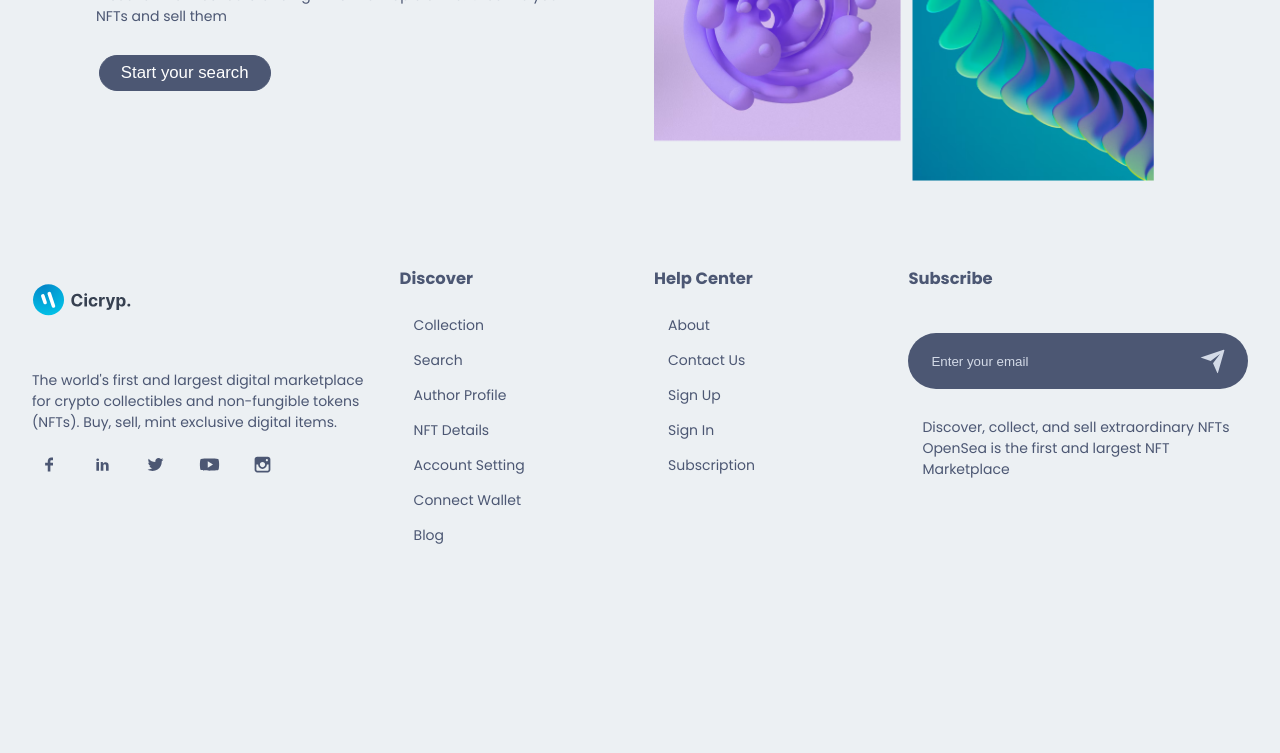
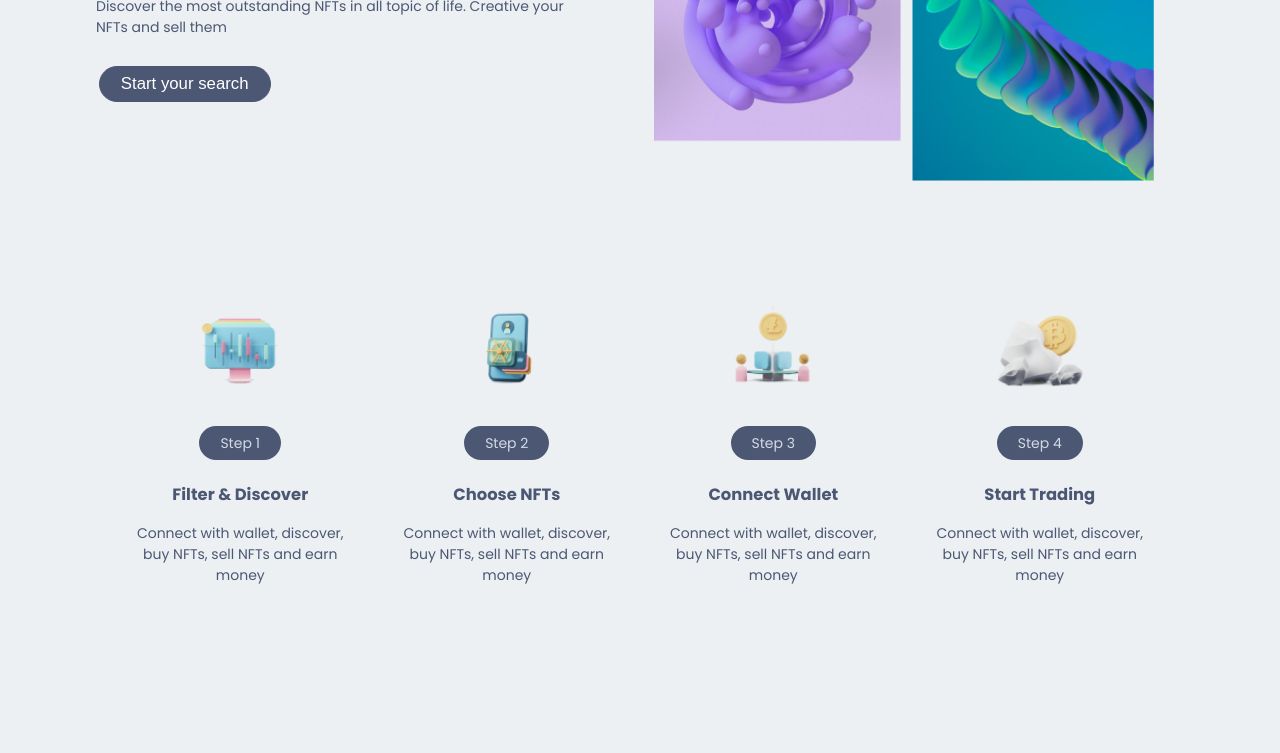
Before and after one commit to tule24/NFT-Marketplace, a Next.js app: page / in a window 1280 px wide. Shown: the part 509-1262 px from the top of the page. Before the commit the page ends 1083 px from the top, so only its background shows below. Built offline with nearby package versions, Linux system fonts and the light colour scheme.

Commit message:
service section

```diff
--- a/components/HeroSection/HeroSection.module.css
+++ b/components/HeroSection/HeroSection.module.css
@@ -25,10 +25,6 @@
 .heroSection_img {
     width: 600px;
     height: 600px;
-}
-
-.heroIcon {
-    font-size: 35px;
 }
 
 @media screen and (max-width: 1350px) {
--- /dev/null
+++ b/components/Service/Service.jsx
@@ -0,0 +1,48 @@
+import React from 'react'
+import Image from 'next/image'
+// INTERNAL IMPORT
+import Style from './Service.module.css'
+import images from '../../img'
+
+const Service = () => {
+  return (
+    <div className={Style.service}>
+        <div className={Style.service_box}>
+        <div className={Style.service_box_item}>
+            <Image src={images.service1} alt="Filter & Discover" width={100} height={100}/>
+            <p className={Style.service_box_item_step}>
+                <span>Step 1</span>
+            </p>
+            <h3>Filter & Discover</h3>
+            <p>Connect with wallet, discover, buy NFTs, sell NFTs and earn money</p>
+        </div>
+        <div className={Style.service_box_item}>
+            <Image src={images.service2} alt="" width={100} height={100}/>
+            <p className={Style.service_box_item_step}>
+                <span>Step 2</span>
+            </p>
+            <h3>Choose NFTs</h3>
+            <p>Connect with wallet, discover, buy NFTs, sell NFTs and earn money</p>
+        </div>
+        <div className={Style.service_box_item}>
+            <Image src={images.service3} alt="Connect Wallet" width={100} height={100}/>
+            <p className={Style.service_box_item_step}>
+                <span>Step 3</span>
+            </p>
+            <h3>Connect Wallet</h3>
+            <p>Connect with wallet, discover, buy NFTs, sell NFTs and earn money</p>
+        </div>
+        <div className={Style.service_box_item}>
+            <Image src={images.service4} alt="Connect Wallet" width={100} height={100}/>
+            <p className={Style.service_box_item_step}>
+                <span>Step 4</span>
+            </p>
+            <h3>Start Trading</h3>
+            <p>Connect with wallet, discover, buy NFTs, sell NFTs and earn money</p>
+        </div>
+        </div>
+    </div>
+  )
+}
+
+export default Service
--- /dev/null
+++ b/components/Service/Service.module.css
@@ -0,0 +1,42 @@
+.service {
+    width: 80%;
+    margin: 3rem auto;
+    margin-block: 8rem;
+}
+
+.service_box {
+    display: grid;
+    grid-template-columns: repeat(4, 1fr);
+    gap: 3rem;
+    text-align: center;
+}
+
+.service_box_item_step {
+    margin: 2rem 0;
+}
+
+.service_box_item_step span {
+    padding: .5rem 1.5rem;
+    border-radius: 5rem;
+    background-color: var(--icons-color);
+    color: var(--shadow-dark-color);
+}
+
+@media screen and (max-width: 55em) {
+    .service_box {
+        grid-template-columns: repeat(2, 1fr);
+    }
+}
+
+@media screen and (max-width: 35em) {
+    .service {
+        width: 90%;
+    }
+}
+
+@media screen and (max-width: 350px) {
+    .service_box {
+        grid-template-columns: 1fr;
+        gap: 1rem;
+    }
+}
--- a/components/index.js
+++ b/components/index.js
@@ -2,5 +2,6 @@ import Button from './Button/Button'
 import Footer from './Footer/Footer'
 import NavBar from './NavBar/NavBar'
 import HeroSection from './HeroSection/HeroSection'
+import Service from './Service/Service'
 
-export { Button, Footer, NavBar, HeroSection }
+export { Button, Footer, NavBar, HeroSection, Service }
--- a/pages/index.js
+++ b/pages/index.js
@@ -2,12 +2,13 @@ import React from 'react'
 
 // INTERNAL IMPORT
 import Style from '../styles/Home.module.css'
-import { HeroSection } from '../components'
+import { HeroSection, Service } from '../components'
 
 const Home = () => {
   return (
     <div className={Style.homePage}>
       <HeroSection />
+      <Service />
     </div>
   )
 }
```
